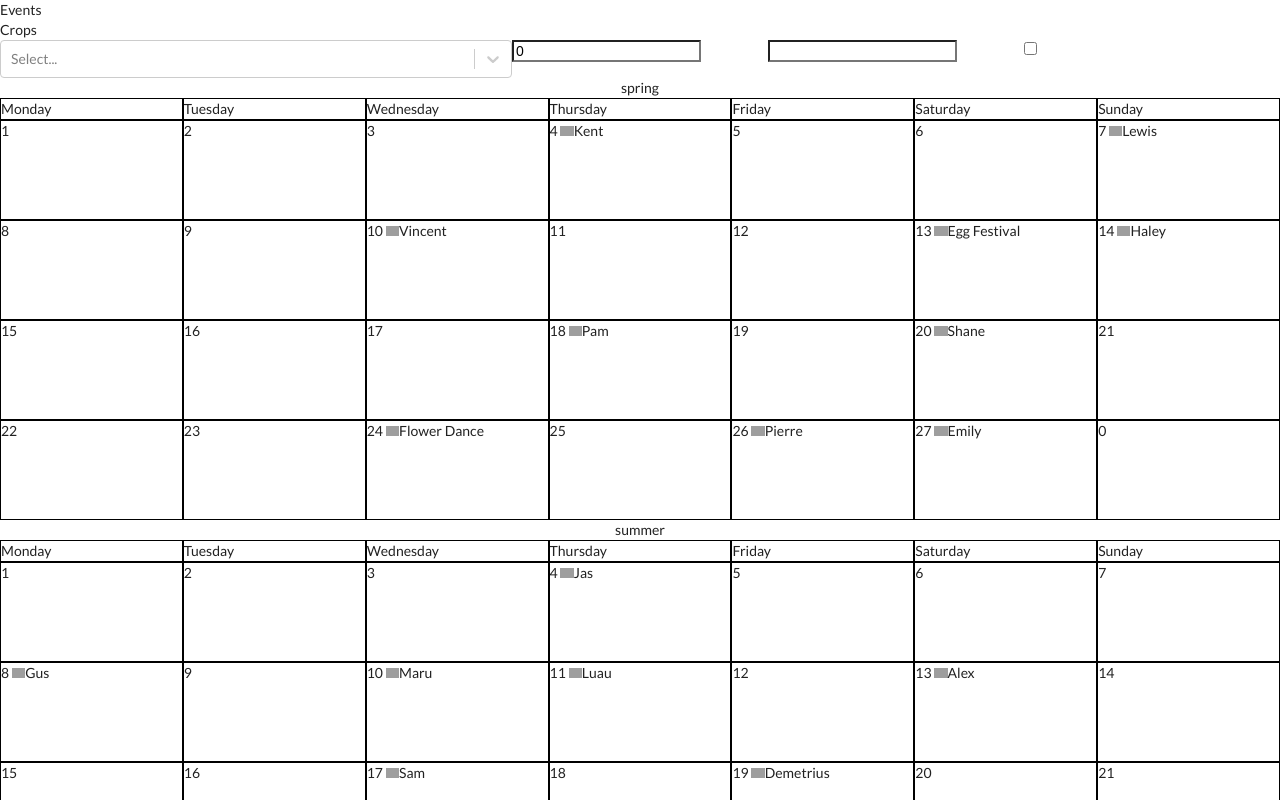
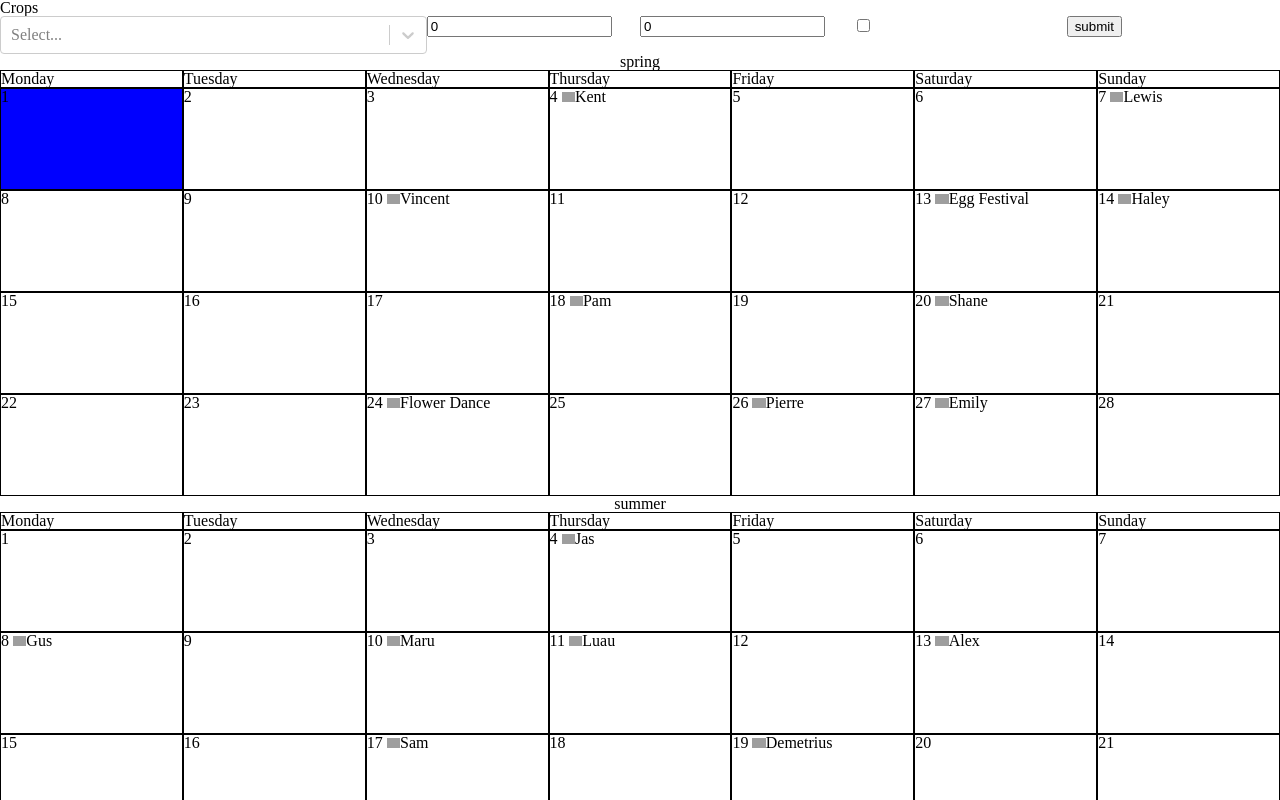
Before and after one commit to mjmena/stardew-agenda, a React (Create React App) app: page / in a window 1280 px wide. Shown: the top 800 px of the page. Built offline with nearby package versions, Linux system fonts and the light colour scheme; grey boxes are pictures that could not be loaded.

Commit message:
Select date by clicking on day
Does not include logic to update an event currently
Extracts Day from Season to avoid prop drilling

```diff
--- a/src/App.js
+++ b/src/App.js
@@ -1,5 +1,4 @@
 import React from "react";
-import "semantic-ui-css/semantic.min.css";
 import Calendar from "./Calendar";
 
 class App extends React.Component {
--- a/src/Calendar.js
+++ b/src/Calendar.js
@@ -1,8 +1,12 @@
 import React from "react";
 import styled from "styled-components";
 import produce from "immer";
+import range from "lodash/range";
 import EventEditor from "./calendar/EventEditor";
+
 import Season from "./calendar/Season";
+import Day from "./calendar/Day";
+
 import events from "./data/events";
 import crops from "./data/crops";
 
@@ -12,27 +16,25 @@ const CalendarLayout = styled.div`
   height: 100%
 `;
 
-const days_in_season = 28;
-const days_in_year = 112;
-
-const seasons = [
-  { name: "spring", start: 1, end: days_in_season },
-  { name: "summer", start: days_in_season + 1, end: days_in_season * 2 },
-  { name: "fall", start: days_in_season * 2 + 1, end: days_in_season * 3 },
-  { name: "winter", start: days_in_season * 3 + 1, end: days_in_year }
-];
+const events_by_date = range(128).map(
+  date => (events[date] ? events[date] : [])
+);
 
 export default class Calendar extends React.Component {
-  static crops = seasons.reduce((crops_by_season, season) => {
-    crops_by_season[season.name] = crops.filter(
-      crop => crop.start <= season.start && crop.end > season.start
-    );
-    return crops_by_season;
-  }, {});
+  static crops = range(128).map(date =>
+    crops.filter(crop => date >= crop.start && date + crop.growth <= crop.end)
+  );
+
+  static seasons = [
+    { name: "spring", start: 1 },
+    { name: "summer", start: 29 },
+    { name: "fall", start: 57 },
+    { name: "winter", start: 85 }
+  ];
 
   state = {
-    events: events,
-    day: 1,
+    events: events_by_date,
+    date: 1,
     visible: true
   };
 
@@ -95,31 +97,40 @@ export default class Calendar extends React.Component {
     );
   };
 
+  handleSelectDate = date => {
+    this.setState({ date });
+  };
+
   render() {
+    const seasons = Calendar.seasons.map(season => (
+      <Season key={season.name} season={season}>
+        {range(28).map(day => {
+          const date = day + season.start;
+          return (
+            <Day
+              key={day}
+              day={day + 1}
+              date={date}
+              selected={this.state.date === date}
+              events={this.state.events[date]}
+              selectDate={this.handleSelectDate}
+            />
+          );
+        })}
+      </Season>
+    ));
     return (
       <React.Fragment>
         <EventEditor
-          date={this.state.day}
-          crops={Calendar.crops.spring}
-          events={this.state.events[this.state.day]}
+          date={this.state.date}
+          crops={Calendar.crops[this.state.date]}
+          events={this.state.events[this.state.date]}
           createEvents={this.createEvents}
           updateEvents={this.updateEvents}
           removeEvents={this.removeEvents}
         />
 
-        <CalendarLayout>
-          {seasons.map(season => (
-            <Season
-              key={season.name}
-              season={season}
-              events={this.state.events}
-              crops={Calendar.crops[season.name]}
-              createEvents={this.createEvents}
-              updateEvents={this.updateEvents}
-              removeEvents={this.removeEvents}
-            />
-          ))}
-        </CalendarLayout>
+        <CalendarLayout>{seasons}</CalendarLayout>
       </React.Fragment>
     );
   }
--- a/src/calendar/Day.js
+++ b/src/calendar/Day.js
@@ -7,6 +7,7 @@ let StyledDay = styled.div`
   height: 100%;
   display: flex;
   flex-flow: column nowrap;
+  background-color: ${props => (props.selected ? "blue" : "none")};
 `;
 
 const StyledDayTitle = styled.div`
@@ -26,24 +27,13 @@ const StyledEvent = styled.div`
 `;
 
 export default class Day extends React.Component {
-  static defaultProps = {
-    events: []
-  };
-  state = {
-    isOpen: false
-  };
-
-  handleClick = event => {
-    this.setState({ isOpen: true });
-  };
-
-  handleClose = event => {
-    this.setState({ isOpen: false });
-  };
-
   getEditableEvents = memoize(events =>
     events.filter(event => event.type === "plant" || event.type === "replant")
   );
+
+  handleClick = event => {
+    this.props.selectDate(this.props.date);
+  };
 
   render() {
     const [special_event, ...crop_events] = this.props.events;
@@ -60,11 +50,12 @@ export default class Day extends React.Component {
         <EventDisplay event={event} />
       </StyledEvent>
     ));
+    console.log(this.props.selected);
 
     return (
-      <StyledDay onClick={this.handleClick}>
+      <StyledDay selected={this.props.selected} onClick={this.handleClick}>
         <StyledDayTitle>
-          {this.props.date % 28} {title}
+          {this.props.day} {title}
         </StyledDayTitle>
         <StyledEvents>{events}</StyledEvents>
       </StyledDay>
--- a/src/calendar/EventEditor.js
+++ b/src/calendar/EventEditor.js
@@ -3,13 +3,8 @@ import range from "lodash/range";
 import styled from "styled-components";
 import CreateCropEventForm from "./event/CreateCropEventForm";
 import UpdateCropEventForm from "./event/UpdateCropEventForm";
+
 export default class Event extends React.Component {
-  // componentDidMount() {
-  //   this.props.crops.forEach(crop =>
-  //     this.handleCreateCropEvent(crop, 1, false)
-  //   );
-  // }
-
   createPlantCropEvent = (date, crop, quantity, replant) => ({
     date,
     crop,
@@ -120,14 +115,6 @@ export default class Event extends React.Component {
   render() {
     return (
       <StyledUpdateCropEvent>
-        <div>Events</div>
-        {this.props.events.map(event => (
-          <UpdateCropEventForm
-            key={event.id + event.quantity}
-            event={event}
-            handleUpdateCropEvent={this.handleUpdateCropEvent}
-          />
-        ))}
         <div>Crops</div>
         <CreateCropEventForm
           crops={this.props.crops}
--- a/src/calendar/Season.js
+++ b/src/calendar/Season.js
@@ -1,7 +1,5 @@
 import React from "react";
 import styled from "styled-components";
-import range from "lodash/range";
-import Day from "./Day";
 
 const StyledSeason = styled.div`
   display: flex
@@ -25,7 +23,7 @@ const StyledDay = styled(StyledSeasonBlock)`
   height: 100px;
 `;
 
-export default class Season extends React.Component {
+export default class Season extends React.PureComponent {
   static names_of_days = [
     "Monday",
     "Tuesday",
@@ -36,40 +34,20 @@ export default class Season extends React.Component {
     "Sunday"
   ];
 
-  static days_in_season = range(1, 29);
+  render() {
+    const header = Season.names_of_days.map(day => (
+      <StyledSeasonBlock key={day}>{day}</StyledSeasonBlock>
+    ));
 
-  state = {
-    crops: Season.days_in_season.reduce((crops_by_day, day) => {
-      crops_by_day[day] = this.props.crops.filter(
-        crop => day + this.props.season.start - 1 <= crop.end - crop.growth
-      );
-      return crops_by_day;
-    }, {})
-  };
+    const body = React.Children.map(this.props.children, (child, index) => {
+      return <StyledDay key={index}>{child}</StyledDay>;
+    });
 
-  render() {
-    const { season, events, ...handlers } = this.props;
-    const date_offset = season.start - 1;
     return (
       <StyledSeason>
-        <StyledTitle>{season.name}</StyledTitle>
-        {Season.names_of_days.map(day => (
-          <StyledSeasonBlock key={day}>{day}</StyledSeasonBlock>
-        ))}
-
-        {Season.days_in_season.map(day_in_season => {
-          const day_in_year = day_in_season + date_offset;
-          return (
-            <StyledDay key={day_in_year}>
-              <Day
-                {...handlers}
-                date={day_in_year}
-                events={events[day_in_year]}
-                crops={this.state.crops[day_in_season]}
-              />
-            </StyledDay>
-          );
-        })}
+        <StyledTitle>{this.props.season.name}</StyledTitle>
+        {header}
+        {body}
       </StyledSeason>
     );
   }
--- a/src/calendar/event/CreateCropEventForm.js
+++ b/src/calendar/event/CreateCropEventForm.js
@@ -20,6 +20,7 @@ export default class CreateCropEventForm extends React.Component {
   state = {
     crop: null,
     quantity: 0,
+    price: 0,
     replant: false
   };
 
@@ -54,9 +55,18 @@ export default class CreateCropEventForm extends React.Component {
     this.setState({ replant });
   };
 
+  handleSubmit = event => {
+    event.preventDefault();
+    this.props.handleCreateCropEvent(
+      this.state.crop,
+      this.state.quantity,
+      this.state.replant
+    );
+  };
+
   render() {
     return (
-      <StyledForm>
+      <StyledForm onSubmit={this.handleSubmit}>
         <StyledPrimaryInput>
           <CropSelect
             crop={this.state.crop}
@@ -85,6 +95,9 @@ export default class CreateCropEventForm extends React.Component {
             onChange={this.handleReplantChange}
           />
         </StyledSecondaryInput>
+        <StyledSecondaryInput>
+          <input type="submit" value="submit" />
+        </StyledSecondaryInput>
       </StyledForm>
     );
   }
```
